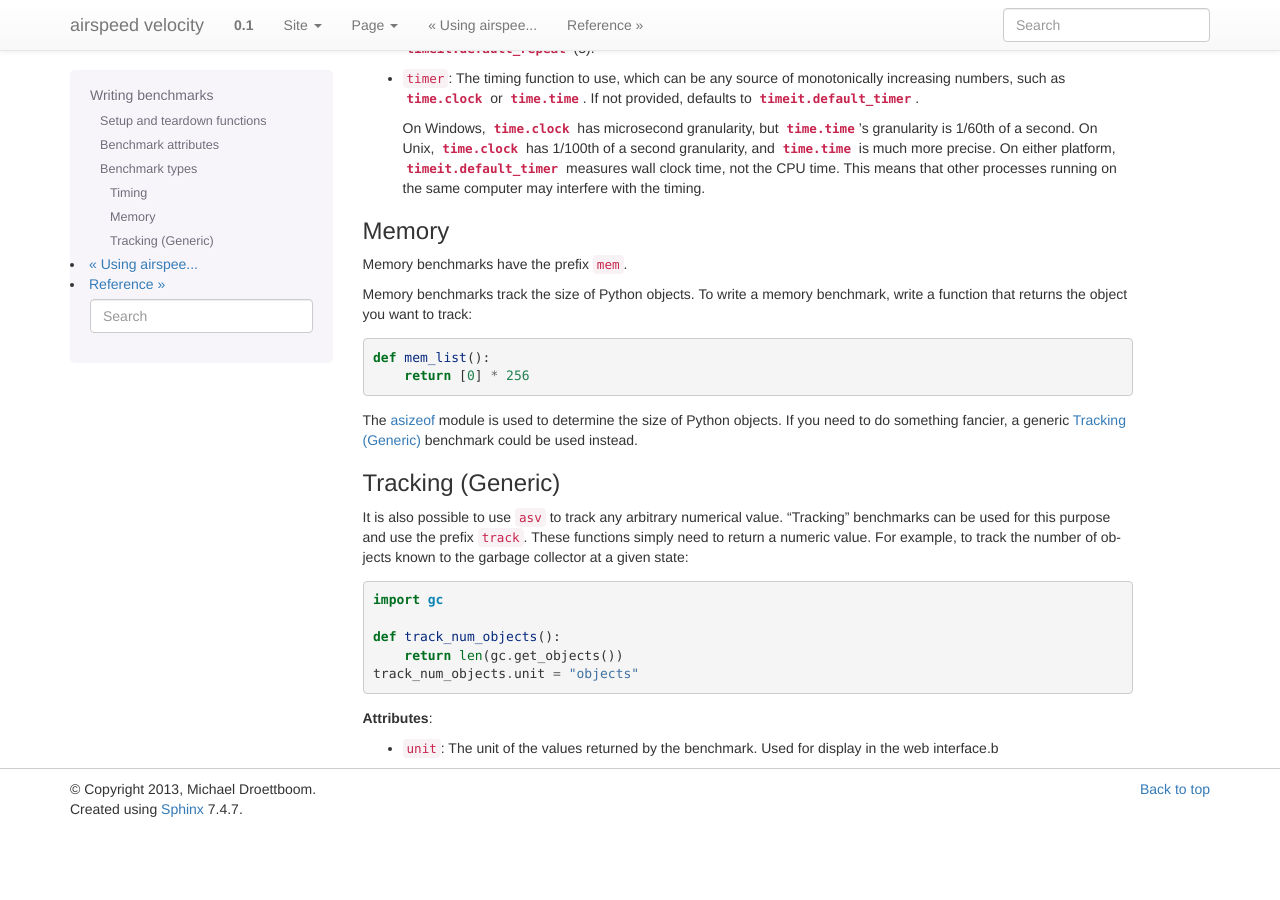
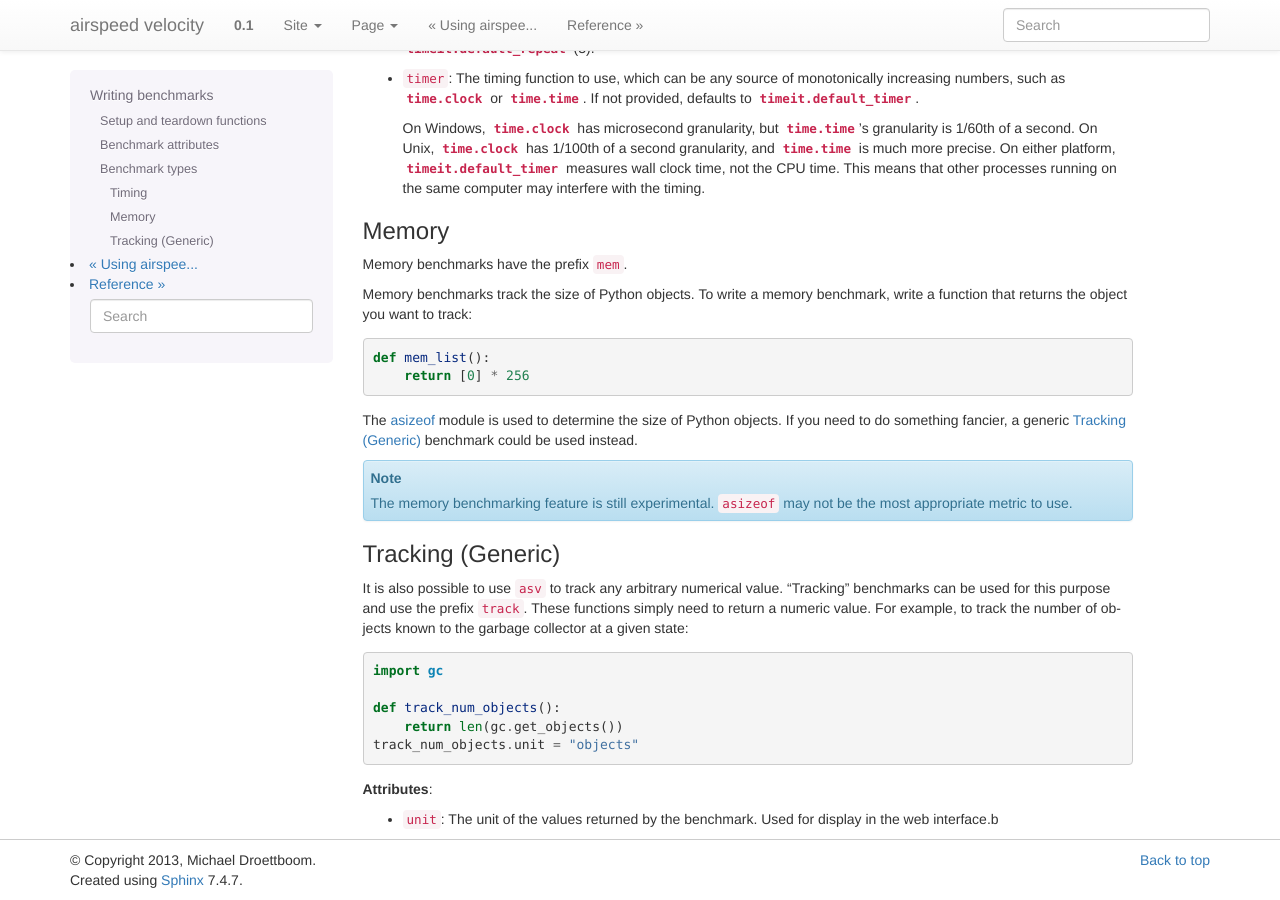
Before and after one commit to airspeed-velocity/asv, a Sphinx documentation site: the page built from docs/source/writing_benchmarks.rst, in a window 1280 px wide and 900 px high, scrolled down 2357 px. Built offline with Sphinx 7.4.7, drawn with Linux system fonts in a browser that asks for light colours; before the commit the page ends 3186 px from its top, so only the background shows below that.

Commit message:
Note that memory benchmarking is experimental.

```diff
--- a/docs/source/writing_benchmarks.rst
+++ b/docs/source/writing_benchmarks.rst
@@ -173,6 +173,11 @@ is used to determine the size of Python objects.  If you need to do
 something fancier, a generic :ref:`tracking` benchmark could be used
 instead.
 
+.. note::
+
+    The memory benchmarking feature is still experimental.
+    ``asizeof`` may not be the most appropriate metric to use.
+
 .. _tracking:
 
 Tracking (Generic)
```
